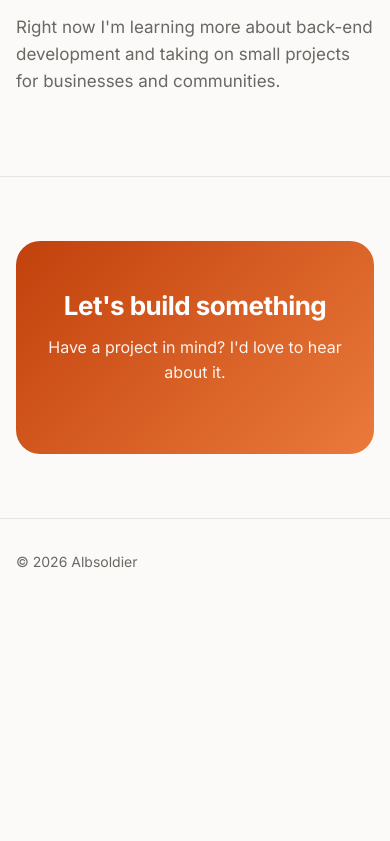
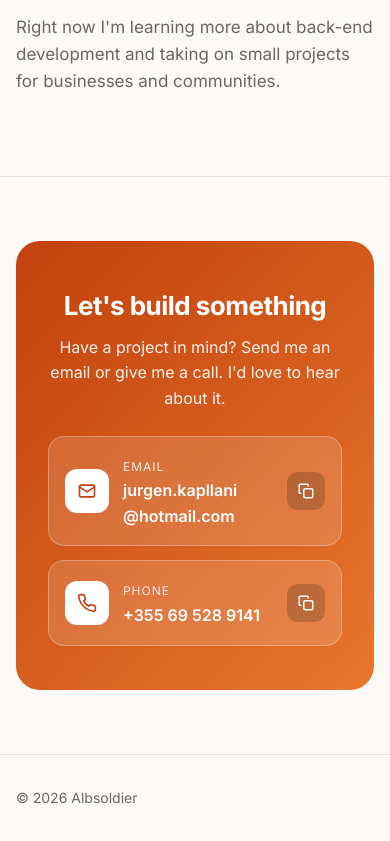
Before and after one commit to Albsoldier/Albsoldier.github.io, a plain HTML site: page index.html in a window 390 px wide. Shown: the part 2641-3482 px from the top of the page. Before the commit the page ends 3246 px from the top, so only its background shows below. Drawn offline with Linux system fonts and the light colour scheme.

Commit message:
Add email and phone to the contact section
Co-Authored-By: Claude Opus 5.5 <noreply@anthropic.com>
Claude-Session: https://claude.ai/code/session_01MPQsoWfmfQwrMYnydgKsUj

```diff
--- a/index.html
+++ b/index.html
@@ -260,13 +260,33 @@
   .skill-box li { padding: 3px 0; }
   .about p { max-width: 660px; color: var(--muted); font-size: 17px; }
   .contact-card {
-    background: linear-gradient(135deg, var(--accent), var(--accent-2)); color: #fff; border-radius: 24px;
+    background: linear-gradient(135deg, #c2410c, #e8772f); color: #fff; border-radius: 24px;
     padding: 44px 32px; text-align: center;
   }
   .contact-card h2 { color: #fff; }
   .contact-card p { margin: 0 0 24px; opacity: .92; }
-  .contact-card .btns { justify-content: center; }
-  .contact-card .btn { background: #fff; color: var(--accent); border-color: #fff; }
+  .contact-grid { display: grid; grid-template-columns: repeat(auto-fit, minmax(min(100%, 280px), 1fr)); gap: 14px; max-width: 760px; margin: 0 auto; text-align: left; }
+  .contact-item {
+    display: flex; align-items: center; gap: 14px; padding: 16px; border-radius: 16px;
+    background: rgba(255,255,255,.14); border: 1px solid rgba(255,255,255,.28);
+    backdrop-filter: blur(6px); -webkit-backdrop-filter: blur(6px); transition: transform .2s, background .2s;
+  }
+  .contact-item:hover { transform: translateY(-3px); background: rgba(255,255,255,.22); }
+  .contact-item .ic { width: 44px; height: 44px; flex-shrink: 0; border-radius: 12px; background: #fff; color: #c2410c; display: grid; place-items: center; }
+  .contact-item .ic svg { width: 20px; height: 20px; }
+  .contact-item .txt { flex: 1; min-width: 0; }
+  .contact-item .lbl { font-size: 12px; text-transform: uppercase; letter-spacing: .08em; opacity: .85; }
+  .contact-item a.val { display: block; color: #fff; font-weight: 600; font-size: 16px; overflow-wrap: normal; }
+  .contact-item a.val:hover { text-decoration: underline; }
+  .copy-btn {
+    flex-shrink: 0; border: 0; border-radius: 10px; width: 38px; height: 38px; cursor: pointer;
+    display: grid; place-items: center; background: rgba(0,0,0,.18); color: #fff; transition: background .2s;
+  }
+  .copy-btn svg { width: 18px; height: 18px; }
+  .copy-btn .ok, .copy-btn.done .cp { display: none; }
+  .copy-btn.done .ok { display: block; }
+  .copy-btn:hover { background: rgba(0,0,0,.3); }
+  .copy-btn.done { background: #fff; color: #c2410c; }
   footer { padding: 32px 0; color: var(--muted); font-size: 14px; border-top: 1px solid var(--border); }
 
   @media (max-width: 720px) {
@@ -382,12 +402,18 @@
     <div class="wrap reveal">
       <div class="contact-card">
         <h2>Let's build something</h2>
-        <p>Have a project in mind? I'd love to hear about it.</p>
-        <div class="btns">
-          <!-- Uncomment and fill in to add buttons:
-          <a class="btn" href="mailto:you@example.com">Email me</a>
-          <a class="btn" href="https://discord.com/users/YOUR_ID">Discord</a>
-          -->
+        <p>Have a project in mind? Send me an email or give me a call. I'd love to hear about it.</p>
+        <div class="contact-grid">
+          <div class="contact-item">
+            <span class="ic"><svg viewBox="0 0 24 24" fill="none" stroke="currentColor" stroke-width="2" stroke-linecap="round" stroke-linejoin="round"><rect x="3" y="5" width="18" height="14" rx="2"/><path d="M3 7l9 6 9-6"/></svg></span>
+            <span class="txt"><span class="lbl">Email</span><a class="val" href="mailto:jurgen.kapllani@hotmail.com">jurgen.kapllani<wbr>@hotmail.com</a></span>
+            <button class="copy-btn" data-copy="jurgen.kapllani@hotmail.com" aria-label="Copy email address" title="Copy"><svg class="cp" viewBox="0 0 24 24" fill="none" stroke="currentColor" stroke-width="2" stroke-linecap="round" stroke-linejoin="round"><rect x="9" y="9" width="12" height="12" rx="2"/><path d="M5 15H4a1 1 0 0 1-1-1V4a1 1 0 0 1 1-1h10a1 1 0 0 1 1 1v1"/></svg><svg class="ok" viewBox="0 0 24 24" fill="none" stroke="currentColor" stroke-width="2.5" stroke-linecap="round" stroke-linejoin="round"><path d="M5 12l5 5L20 7"/></svg></button>
+          </div>
+          <div class="contact-item">
+            <span class="ic"><svg viewBox="0 0 24 24" fill="none" stroke="currentColor" stroke-width="2" stroke-linecap="round" stroke-linejoin="round"><path d="M22 16.9v3a2 2 0 0 1-2.2 2 19.8 19.8 0 0 1-8.6-3.1 19.5 19.5 0 0 1-6-6A19.8 19.8 0 0 1 2.1 4.2 2 2 0 0 1 4.1 2h3a2 2 0 0 1 2 1.7c.1.9.4 1.8.7 2.7a2 2 0 0 1-.5 2.1L8 9.8a16 16 0 0 0 6 6l1.3-1.3a2 2 0 0 1 2.1-.4c.9.3 1.8.6 2.7.7a2 2 0 0 1 1.7 2z"/></svg></span>
+            <span class="txt"><span class="lbl">Phone</span><a class="val" href="tel:+355695289141">+355 69 528 9141</a></span>
+            <button class="copy-btn" data-copy="+355695289141" aria-label="Copy phone number" title="Copy"><svg class="cp" viewBox="0 0 24 24" fill="none" stroke="currentColor" stroke-width="2" stroke-linecap="round" stroke-linejoin="round"><rect x="9" y="9" width="12" height="12" rx="2"/><path d="M5 15H4a1 1 0 0 1-1-1V4a1 1 0 0 1 1-1h10a1 1 0 0 1 1 1v1"/></svg><svg class="ok" viewBox="0 0 24 24" fill="none" stroke="currentColor" stroke-width="2.5" stroke-linecap="round" stroke-linejoin="round"><path d="M5 12l5 5L20 7"/></svg></button>
+          </div>
         </div>
       </div>
     </div>
@@ -596,6 +622,13 @@
   $("closeDetail").addEventListener("click", () => closeDetail());
   backdrop.addEventListener("click", () => closeDetail());
 
+  // Copy contact details
+  document.querySelectorAll(".copy-btn").forEach(btn => btn.addEventListener("click", async () => {
+    try { await navigator.clipboard.writeText(btn.dataset.copy); } catch { return; }
+    btn.classList.add("done"); btn.title = "Copied!";
+    setTimeout(() => { btn.classList.remove("done"); btn.title = "Copy"; }, 1800);
+  }));
+
   addEventListener("keydown", e => {
     if (e.key !== "Escape") return;
     if (detailEl.classList.contains("open")) closeDetail();
```
